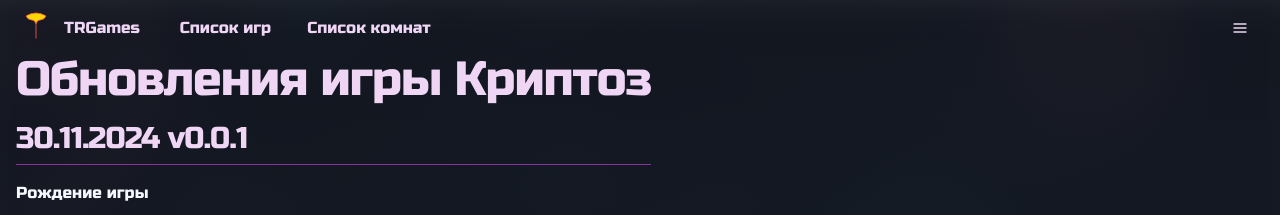
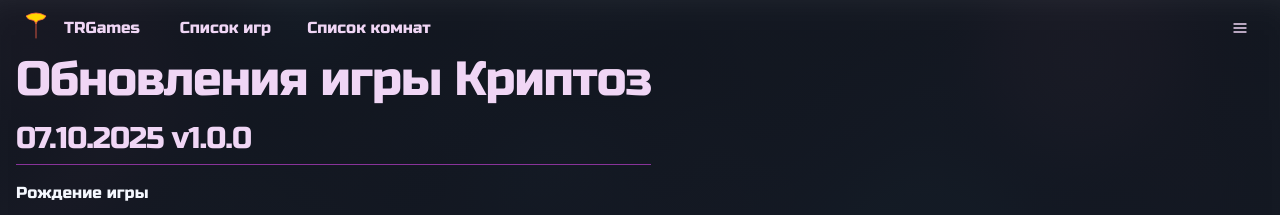
Before and after one commit to TroExol/trgames, a React (Vite) app in the folder client/: page /game/cryptoz/updates in a window 1280 px wide. Shown: the top 215 px of the page. Built offline with nearby package versions, Linux system fonts and the light colour scheme.

Commit message:
Update index.tsx

```diff
--- a/client/src/routes/games/cryptoz/UpdatesPage/index.tsx
+++ b/client/src/routes/games/cryptoz/UpdatesPage/index.tsx
@@ -10,7 +10,7 @@ export const Component = observer(function CryptozUpdatesPage() {
     <div className="*:mb-4">
       <Typography variant="h1">Обновления игры Криптоз</Typography>
 
-      <Typography variant="h2">30.11.2024 v0.0.1</Typography>
+      <Typography variant="h2">07.10.2025 v1.0.0</Typography>
 
       <Typography className="text-muted-foreground" variant="p">Рождение игры</Typography>
     </div>
```
